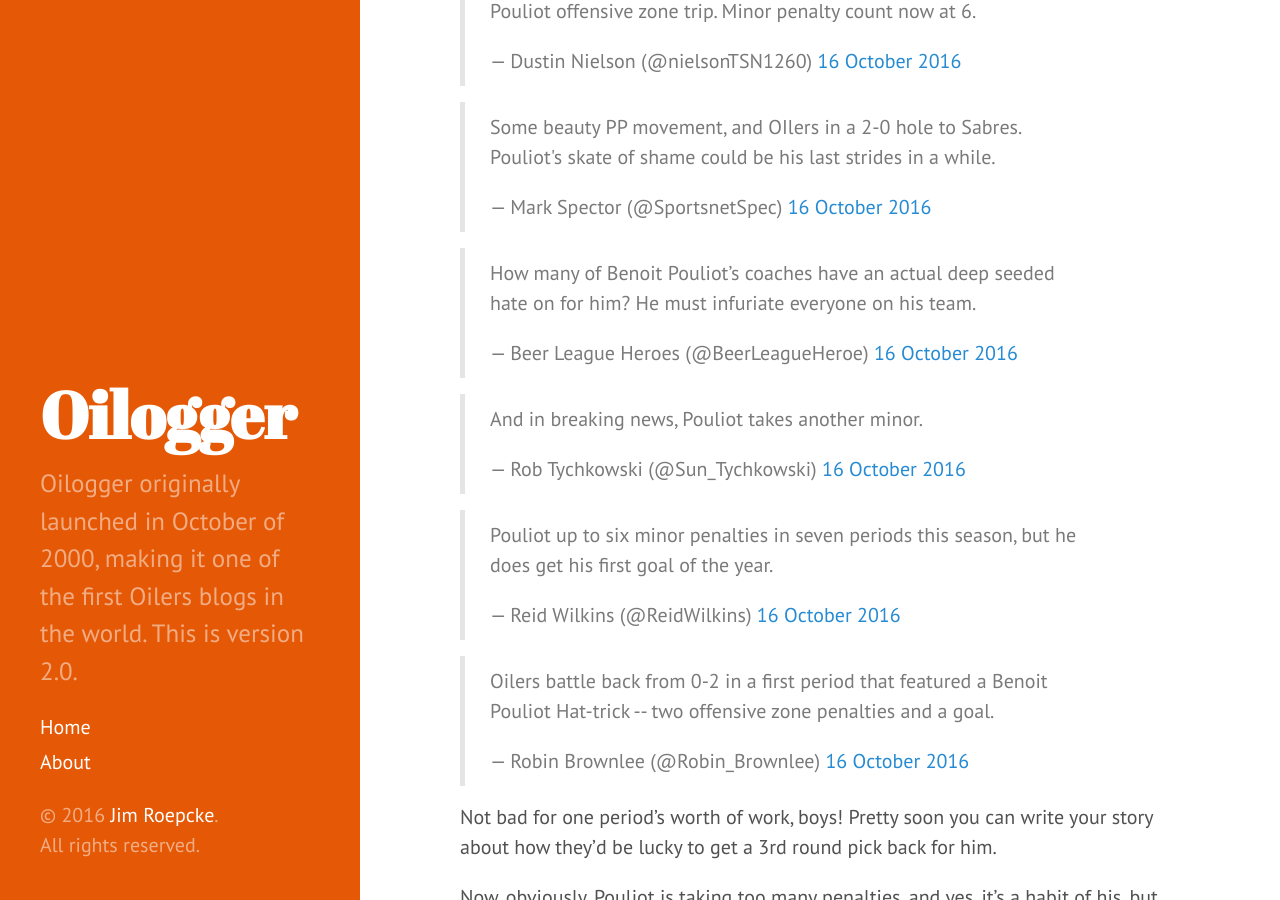
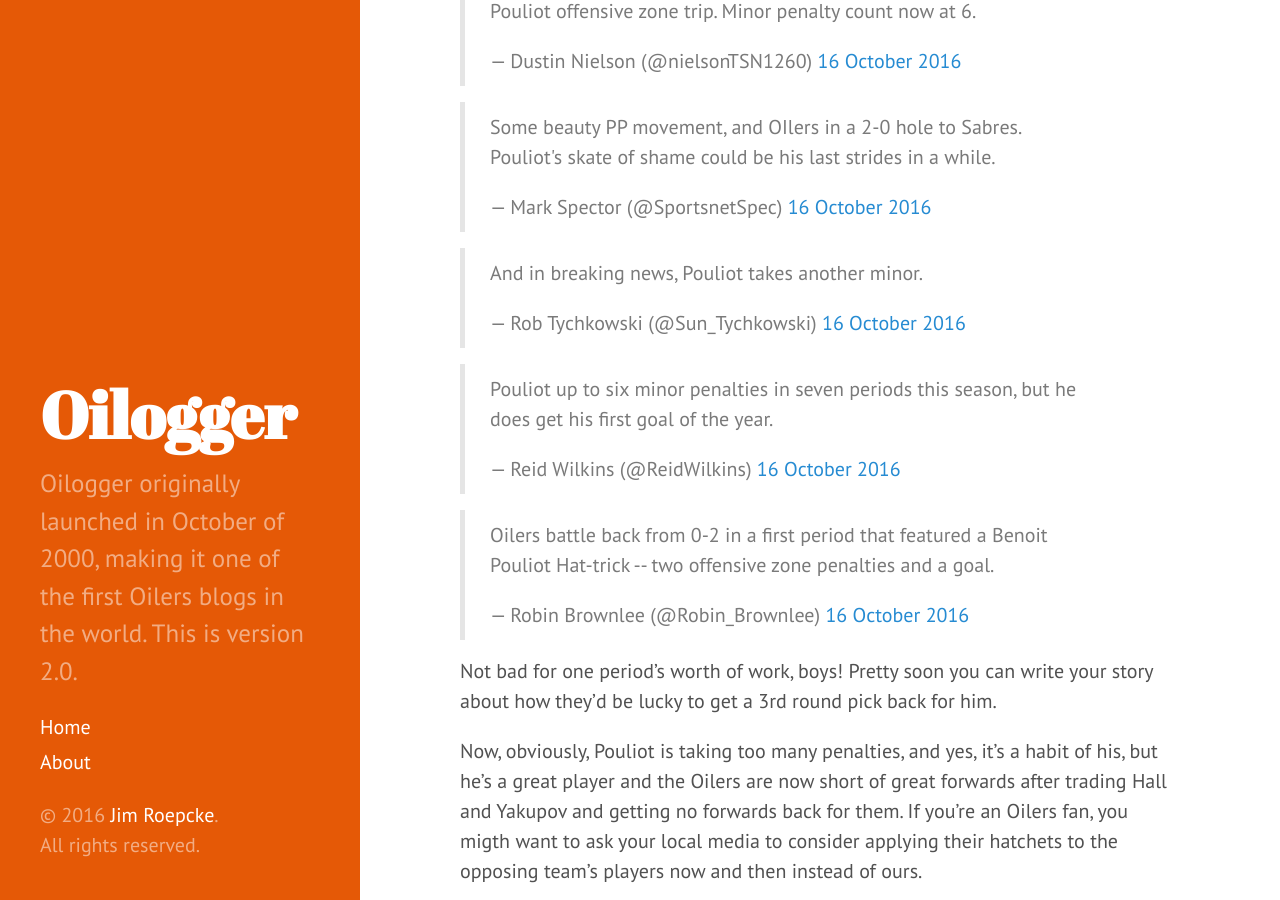
Before and after one commit to oilogger/oilogger.github.io, a Jekyll site: the page built from _posts/2016-10-16-the-marked-man.markdown, in a window 1280 px wide and 900 px high, scrolled down 2556 px. Built offline with Jekyll 4.4.1, drawn with Linux system fonts in a browser that asks for light colours; comment, search, counter and statistics services are not loaded.

Commit message:
updated pouliot article

```diff
--- a/_posts/2016-10-16-the-marked-man.markdown
+++ b/_posts/2016-10-16-the-marked-man.markdown
@@ -51,8 +51,6 @@
 
 <blockquote class="twitter-tweet" data-lang="en-gb"><p lang="en" dir="ltr">Some beauty PP movement, and OIlers in a 2-0 hole to Sabres.<br>Pouliot&#39;s skate of shame could be his last strides in a while.</p>&mdash; Mark Spector (@SportsnetSpec) <a href="https://twitter.com/SportsnetSpec/status/787796722374160384">16 October 2016</a></blockquote>
 
-<blockquote class="twitter-tweet" data-lang="en-gb"><p lang="en" dir="ltr">How many of Benoit Pouliot’s coaches have an actual deep seeded hate on for him? He must infuriate everyone on his team.</p>&mdash; Beer League Heroes (@BeerLeagueHeroe) <a href="https://twitter.com/BeerLeagueHeroe/status/787802240677388288">16 October 2016</a></blockquote>
-
 <blockquote class="twitter-tweet" data-lang="en-gb"><p lang="en" dir="ltr">And in breaking news, Pouliot takes another minor.</p>&mdash; Rob Tychkowski (@Sun_Tychkowski) <a href="https://twitter.com/Sun_Tychkowski/status/787802887506178048">16 October 2016</a></blockquote>
 
 <blockquote class="twitter-tweet" data-lang="en-gb"><p lang="en" dir="ltr">Pouliot up to six minor penalties in seven periods this season, but he does get his first goal of the year.</p>&mdash; Reid Wilkins (@ReidWilkins) <a href="https://twitter.com/ReidWilkins/status/787803625540157440">16 October 2016</a></blockquote>
```
